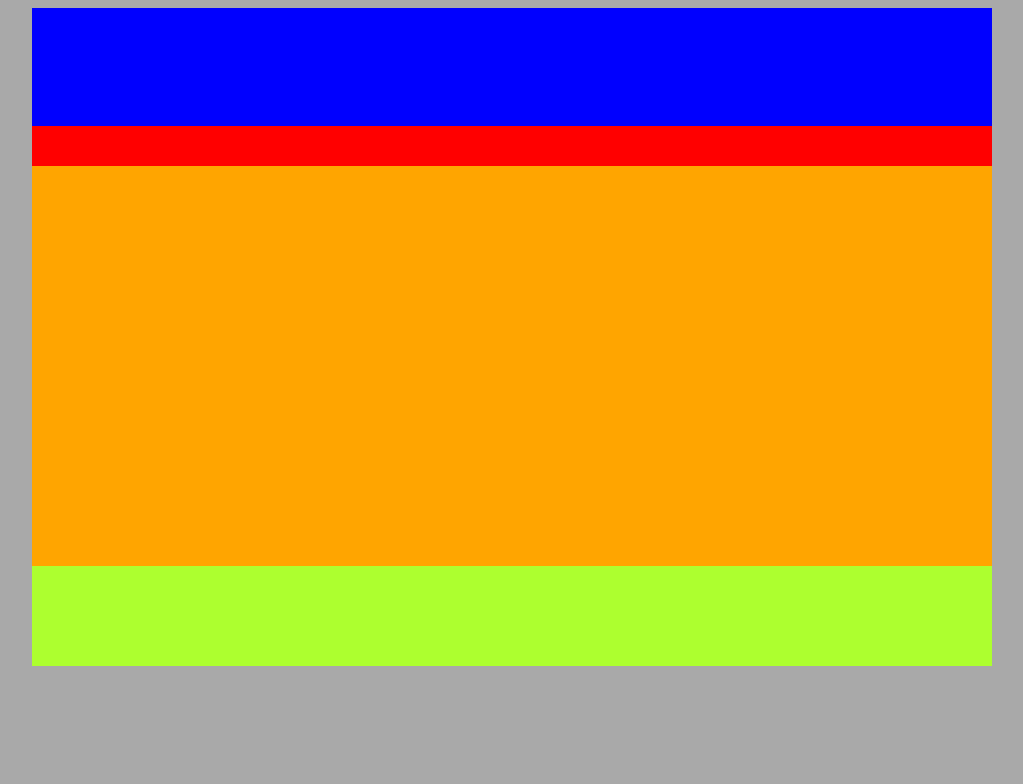
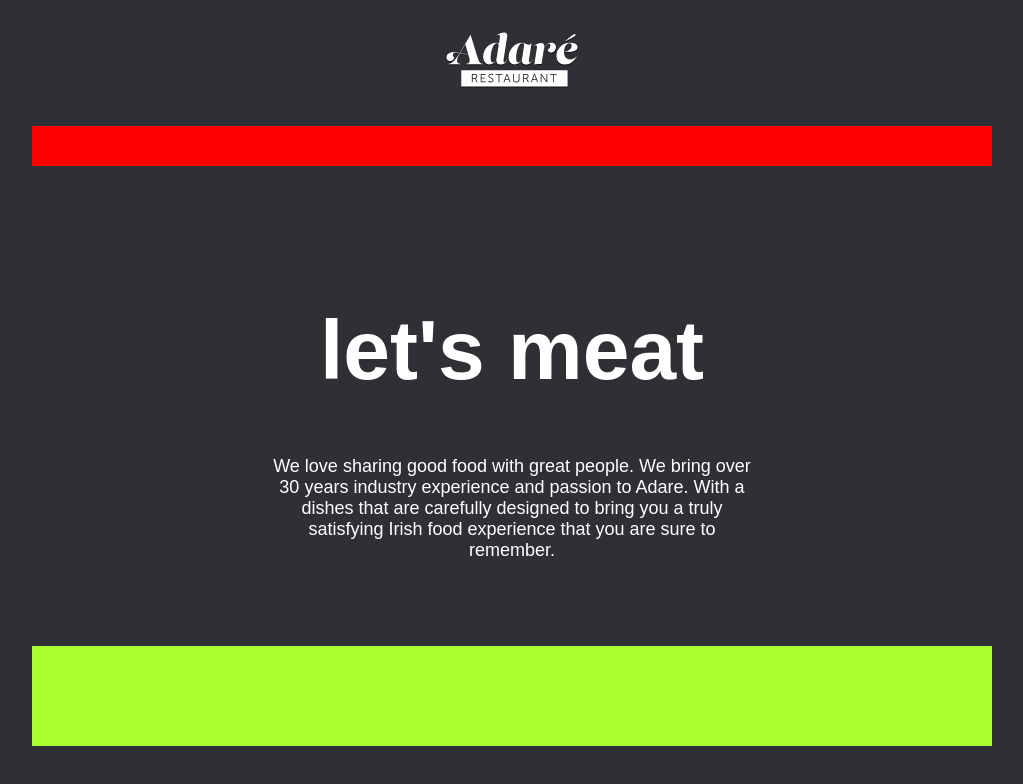
Before and after one commit to deuxemm/web-d-proj-1, a plain HTML site: page index.html in a window 1280 px wide. Shown: the whole page, without its empty margins (128-1151 px from the left). Drawn offline with Linux system fonts and the light colour scheme.

Commit message:
ex 22 changes

```diff
--- a/index.html
+++ b/index.html
@@ -10,11 +10,16 @@
 
 <div class="container">
 
-   <header></header>
+   <header>
+       <img src="/images/logo-adare-restaurant.png" alt="log for Adare restaurant">
+   </header>
 
    <nav></nav>
 
-   <main></main>
+    <main>
+        <h1>let's meat</h1>
+        <p>We love sharing good food with great people. We bring over 30 years industry experience and passion to Adare. With a dishes that are carefully designed to bring you a truly satisfying Irish food experience that you are sure to remember.</p>
+    </main>
 
    <footer></footer>
 
--- a/style.css
+++ b/style.css
@@ -1,5 +1,5 @@
 body {
-    background-color: darkgray;
+    background-color: #2f3035;
 }
 
 .container {
@@ -10,8 +10,8 @@ body {
 }
 
 header {
-    background-color: blue;
     height: 118px;
+    text-align: center;
 }
 
 nav {
@@ -20,11 +20,26 @@ nav {
 }
 
 main {
-    background-color: orange;
     height: 400px;
+    text-align: center;
+    padding-top: 80px;
+    padding-left: 240px;
+    padding-right: 240px;
 }
 
 footer {
     background-color: greenyellow;
     height: 100px;
 }
+
+h1  {
+    font-size: 84px;
+    color: white;
+    font-family: Arial, Helvetica, sans-serif;
+}
+
+p  {
+    font-size: 18px;
+    color: white;
+    font-family: Arial, Helvetica, sans-serif;
+}
```
